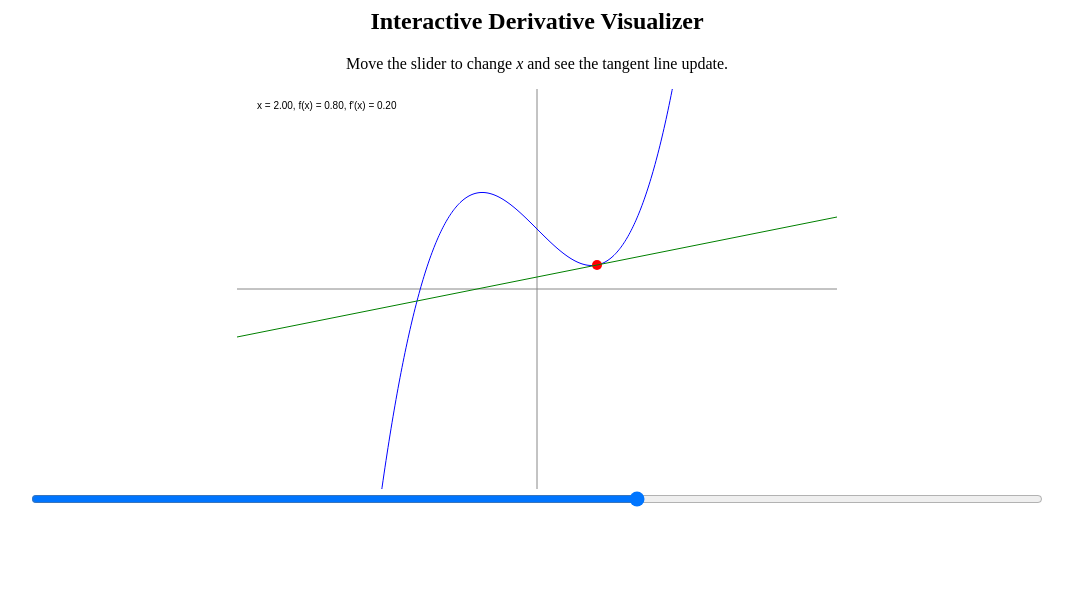
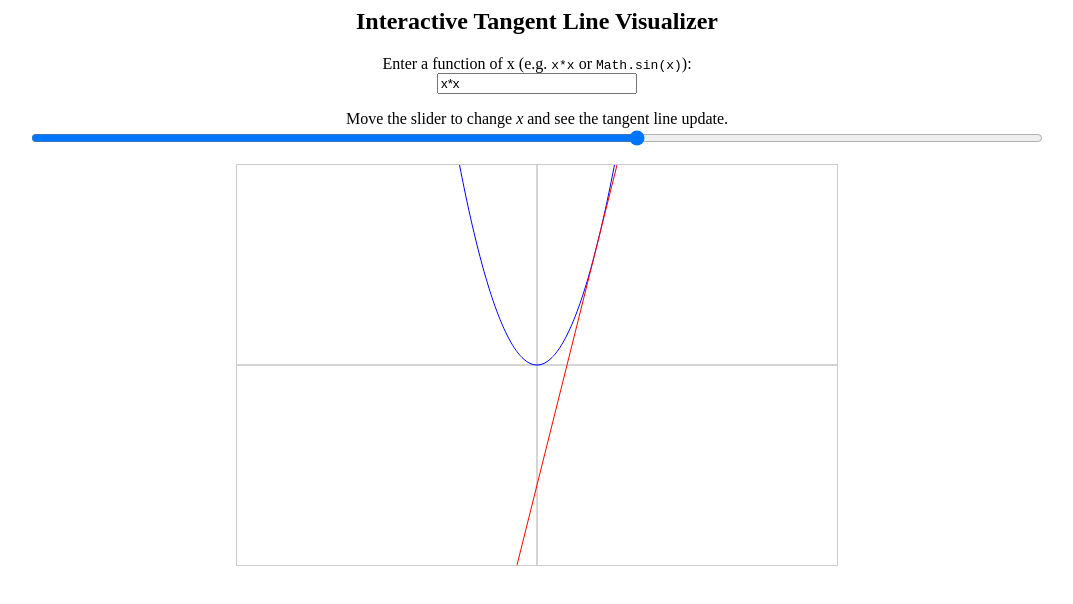
Before and after one commit to aashi-dani/math-simulations, a plain HTML site: page index.html in a window 1280 px wide. Shown: the whole page, without its empty margins (103-1176 px from the left). Drawn offline with Linux system fonts and the light colour scheme.

Commit message:
Add user input for equation

```diff
--- a/index.html
+++ b/index.html
@@ -1,29 +1,44 @@
 <div style="text-align: center;">
-  <h2>Interactive Derivative Visualizer</h2>
-  <p>Move the slider to change <em>x</em> and see the tangent line update.</p>
-  <canvas id="graphCanvas" width="600" height="400"></canvas>
-  <br>
-  <input type="range" id="xSlider" min="-10" max="10" step="0.1" value="2" style="width: 80%;">
+  <h2>Interactive Tangent Line Visualizer</h2>
+  <p>
+    Enter a function of x (e.g. <code>x*x</code> or <code>Math.sin(x)</code>):<br>
+    <input type="text" id="equationInput" value="x*x" style="width: 200px;">
+  </p>
+  <p>
+    Move the slider to change <em>x</em> and see the tangent line update.<br>
+    <input type="range" id="xSlider" min="-10" max="10" step="0.1" value="2" style="width: 80%;">
+  </p>
+  <canvas id="graphCanvas" width="600" height="400" style="border:1px solid #ccc;"></canvas>
 </div>
 
 <script>
 const canvas = document.getElementById("graphCanvas");
 const ctx = canvas.getContext("2d");
 const slider = document.getElementById("xSlider");
+const equationInput = document.getElementById("equationInput");
 
-// Define the function and its derivative
-function f(x) { return 0.1*x*x*x - x + 2; }
-function fPrime(x) { return 0.3*x*x - 1; }
+function f(x) {
+  try {
+    // Evaluate the user input safely
+    return eval(equationInput.value);
+  } catch (e) {
+    return NaN;
+  }
+}
 
-function drawGraph(x0) {
+function derivative(f, x, h=0.0001) {
+  return (f(x + h) - f(x - h)) / (2 * h);
+}
+
+function draw() {
   ctx.clearRect(0, 0, canvas.width, canvas.height);
+  const scaleX = 30;   // pixels per unit
+  const scaleY = 30;
+  const originX = canvas.width / 2;
+  const originY = canvas.height / 2;
 
-  // Scale
-  const scaleX = 30, scaleY = 30;
-  const originX = canvas.width/2, originY = canvas.height/2;
-
-  // Axes
-  ctx.strokeStyle = "#888";
+  // draw axes
+  ctx.strokeStyle = "#aaa";
   ctx.beginPath();
   ctx.moveTo(0, originY);
   ctx.lineTo(canvas.width, originY);
@@ -31,41 +46,39 @@ function drawGraph(x0) {
   ctx.lineTo(originX, canvas.height);
   ctx.stroke();
 
-  // Function curve
+  // plot function
   ctx.strokeStyle = "blue";
   ctx.beginPath();
   for (let px = 0; px < canvas.width; px++) {
-    const x = (px - originX)/scaleX;
-    const y = f(x);
-    const py = originY - y*scaleY;
+    let x = (px - originX) / scaleX;
+    let y = f(x);
+    if (!isNaN(y)) {
+      let py = originY - y * scaleY;
+      if (px === 0) ctx.moveTo(px, py);
+      else ctx.lineTo(px, py);
+    }
+  }
+  ctx.stroke();
+
+  // draw tangent line
+  let x0 = parseFloat(slider.value);
+  let y0 = f(x0);
+  let m = derivative(f, x0);
+
+  ctx.strokeStyle = "red";
+  ctx.beginPath();
+  for (let px = 0; px < canvas.width; px++) {
+    let x = (px - originX) / scaleX;
+    let y = m * (x - x0) + y0;
+    let py = originY - y * scaleY;
     if (px === 0) ctx.moveTo(px, py);
     else ctx.lineTo(px, py);
   }
   ctx.stroke();
-
-  // Point on curve
-  const x = x0, y = f(x);
-  const px = originX + x*scaleX;
-  const py = originY - y*scaleY;
-  ctx.fillStyle = "red";
-  ctx.beginPath();
-  ctx.arc(px, py, 5, 0, 2*Math.PI);
-  ctx.fill();
-
-  // Tangent line
-  const slope = fPrime(x);
-  ctx.strokeStyle = "green";
-  ctx.beginPath();
-  ctx.moveTo(0, py - slope*(0 - px));
-  ctx.lineTo(canvas.width, py - slope*(canvas.width - px));
-  ctx.stroke();
-
-  // Labels
-  ctx.fillStyle = "black";
-  ctx.fillText(`x = ${x.toFixed(2)}, f(x) = ${y.toFixed(2)}, f'(x) = ${slope.toFixed(2)}`, 20, 20);
 }
 
-// Initial draw
-drawGraph(parseFloat(slider.value));
-slider.addEventListener("input", () => drawGraph(parseFloat(slider.value)));
+slider.addEventListener("input", draw);
+equationInput.addEventListener("input", draw);
+
+draw();
 </script>
```
